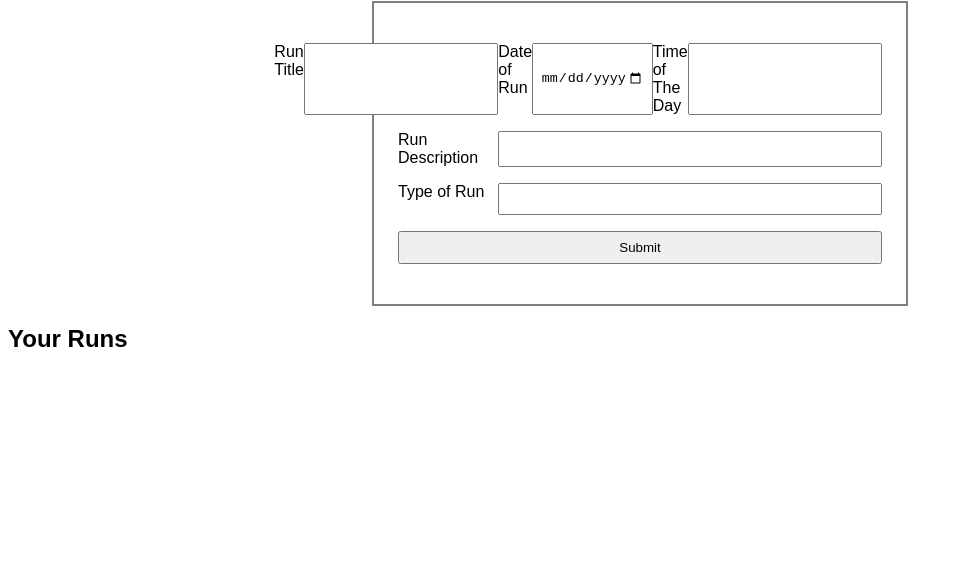
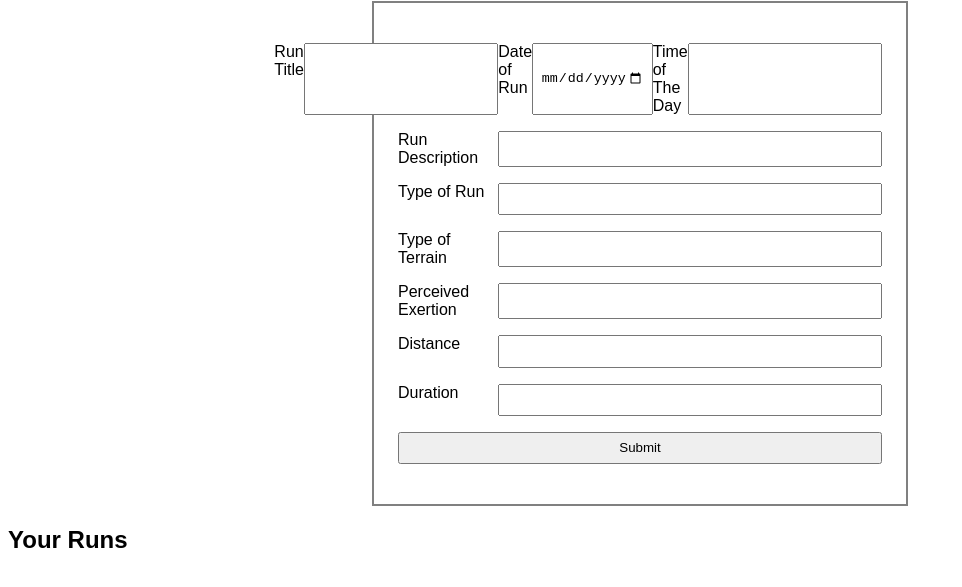
Before and after one commit to akum7246/akum7246-tracker, a website: page public/index.html in a window 1280 px wide. Shown: the part 79-666 px from the top of the page, without its empty margins (0-962 px from the left). Drawn offline with Linux system fonts and the light colour scheme.

Commit message:
added all required fields

```diff
--- a/public/index.html
+++ b/public/index.html
@@ -29,6 +29,7 @@
     <label for="runTime">Time of The Day</label>
       <input type="text" name="runTime" id="runTime" required="true"/>
     </div>
+
     <div class="form-row">
       <label for="runDescription">Run Description</label>
       <input type="text" name="runDescription" id="runDescription" required="true"/>
@@ -37,6 +38,26 @@
     <div class="form-row">
       <label for="runType">Type of Run</label>
       <input type="text" name="runType" id="runType" required="true"/>
+    </div>
+
+    <div class="form-row">
+      <label for="terrainType">Type of Terrain</label>
+      <input type="text" name="terrainType" id="terrainType" required="true"/>
+    </div>
+
+    <div class="form-row">
+      <label for="percExertion">Perceived Exertion</label>
+      <input type="text" name="percExertion" id="percExertion" required="true"/>
+    </div>
+
+    <div class="form-row">
+      <label for="runDistance">Distance</label>
+      <input type="number" name="runDistance" id="runDistance" required="true"/>
+    </div>
+
+    <div class="form-row">
+      <label for="runTime">Duration</label>
+      <input type="number" name="runTime" id="runTime" required="true"/>
     </div>
 
     <div class="form-row"><input type="submit"/>
```
